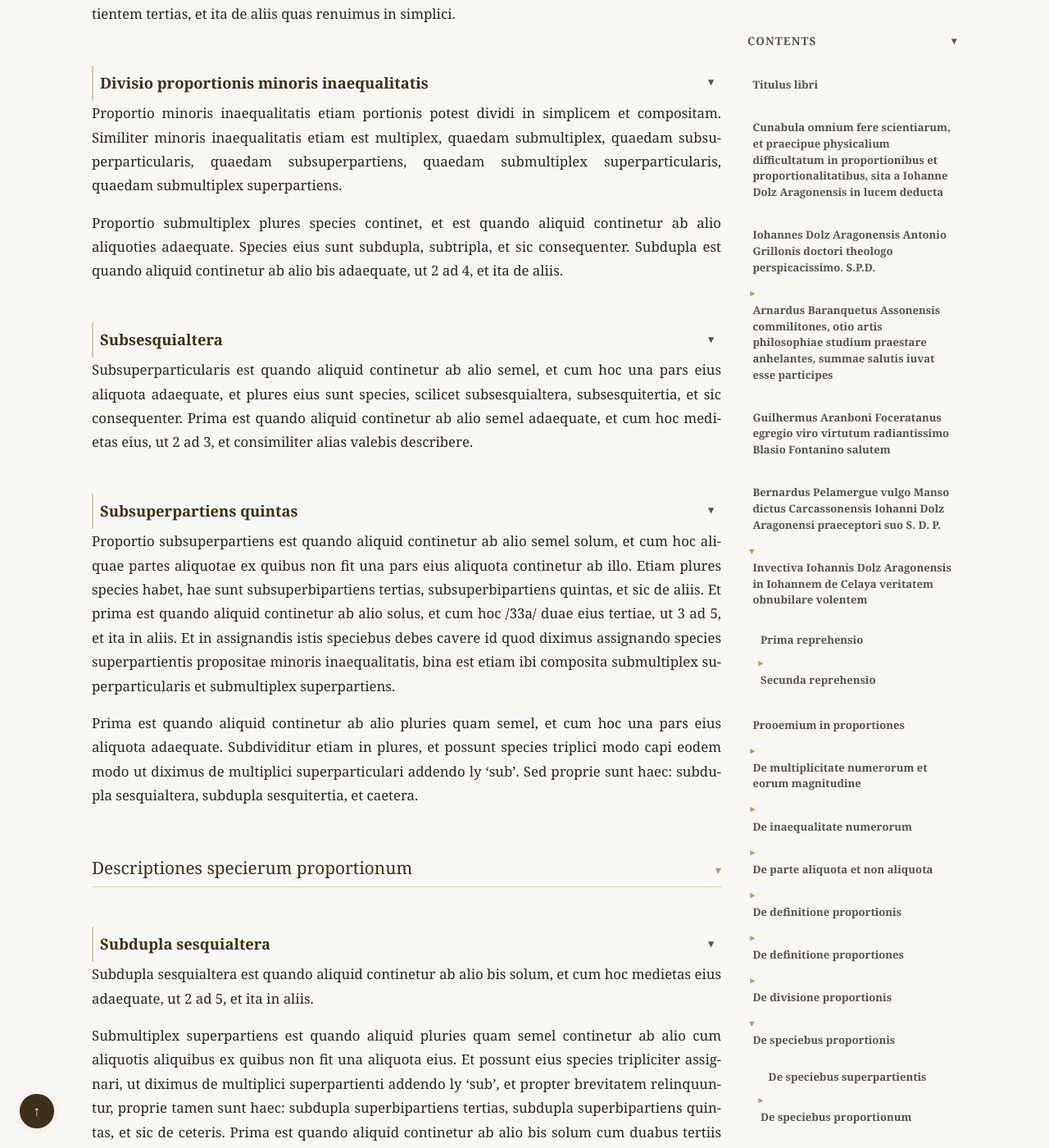
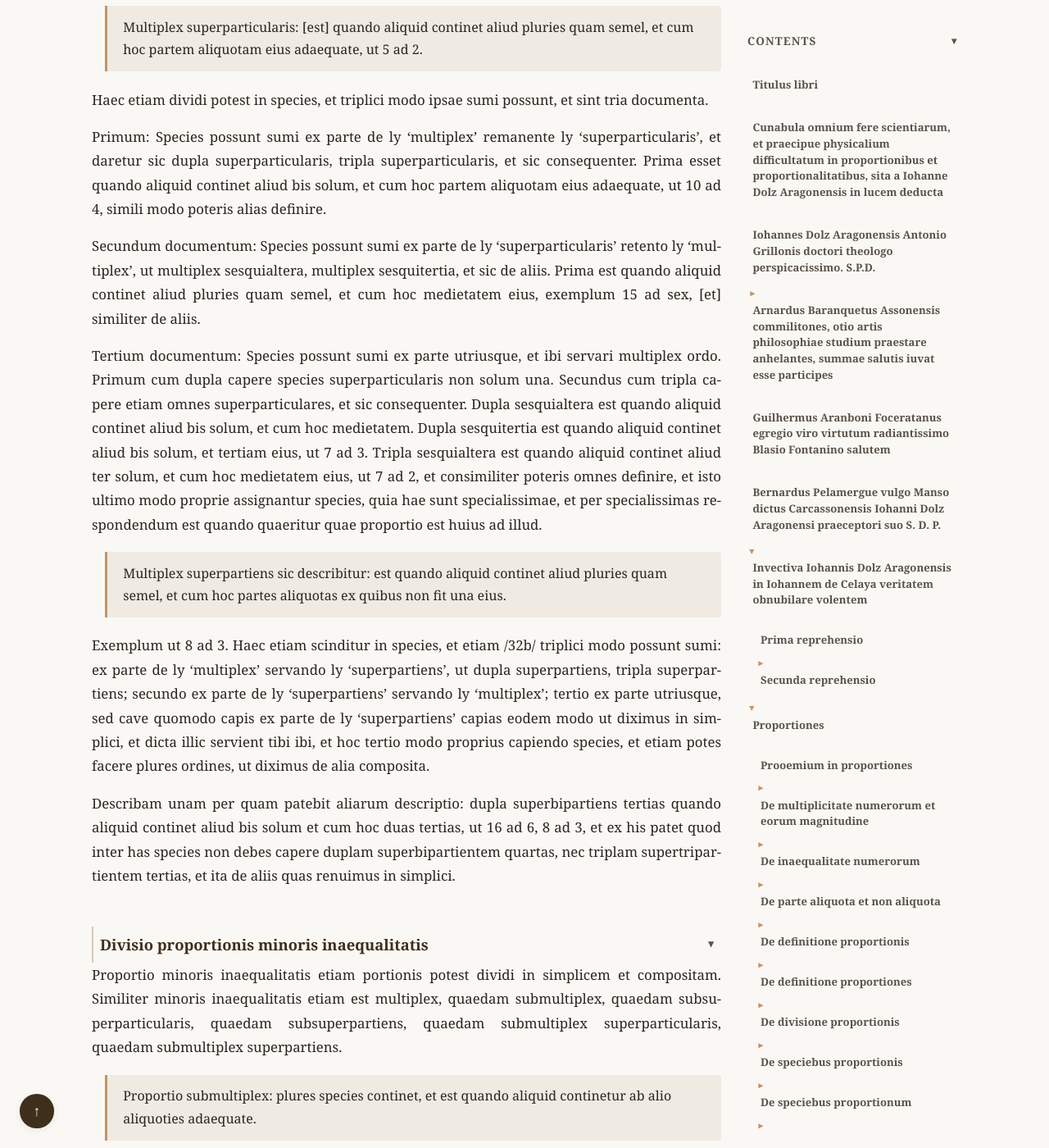
Before and after one commit to JoseBalado/Spanish-Logicians-at-the-University-of-Paris, a Jekyll site: the page built from philosophers/Juan-Dolz-del-Castellar/Cunabula-omnium-fere-scientiarum-1518.md, in a window 1280 px wide and 1400 px high, scrolled down 38615 px. Shown: the whole window at 82% size. Built offline with Jekyll 4.4.1, drawn with Linux system fonts in a browser that asks for light colours; some of the changed text lies outside the part shown.

Commit message:
Dolz, Cunabula, improving definitions

```diff
--- a/philosophers/Juan-Dolz-del-Castellar/Cunabula-omnium-fere-scientiarum-1518.md
+++ b/philosophers/Juan-Dolz-del-Castellar/Cunabula-omnium-fere-scientiarum-1518.md
@@ -363,7 +363,9 @@ Credo iam te, o susurrator, ita obrutum confutatumque te esse, ipsa veritate att
 
 /24/
 
-# Prooemium in proportiones
+# Proportiones
+
+## Prooemium in proportiones
 
 Visa inscitia naturalis philosophiae admodum vos apud Aquitanos vigente, quia eius basim praetermittebant in proportionum et proportionalitatum peritia consistentem fere ab eis inauditarum, cuius potius praeceptoribus quam ipsis causa attribuenda est, ne illorum numero adscribar non valens et honestae scholarium petitioni obviare, tractatum quendam de proportionibus et proportionalitatibus in lucem emittere non mihi alienum visum fuit. Qua in materia licet, plerique peritissimi, quorum verum discipulum me esse scriptum sufficeret, corticem frangentes nucleum degustarint, non tamen insulse nec inpune hanc provintiam assumpsi, tum ob id quod dictum est, tum ut scholarium et boni communis utilitati insudarem. Superflua enim ab aliis pro philosophiae intellectione traduntur, et, si bene respexeris, plura nostrae philosophiae pertinentia omittunt.
 
@@ -384,7 +386,7 @@ Valete.
 
 /25a/
 
-# De multiplicitate numerorum et eorum magnitudine
+## De multiplicitate numerorum et eorum magnitudine
 
 Opus nostrum, ut ordo quispiam observetur memoriam et eruditionem iuvans, cum assidua frequentia, auctore Quintiliano suis in *Institutionibus* oratoriis, articulis secabimus.
 
@@ -430,7 +432,7 @@ Tertium praeambulum: Numerus hic praedicamentalis in binarium, ternarium, quater
 
 Consimiliter de aliis describe. An autem rebus remanentibus ille numerus ad nihilum redigi valeat, metaphysici aut physici est inquisitio, non mathematici alibi illa /26a/ enodavimus.
 
-# De inaequalitate numerorum
+## De inaequalitate numerorum
 
 ### Quartum praeambulum
 
@@ -474,7 +476,11 @@ Valemus etiam dicere non insulse Boetium, dum dixit unitatem appellatione numeri
 
 Sextum praeambulum: Pars aliquota declaranda est, et si in arithmetica enucleetur quoniam, ut patebit nobis, ad proportiones serviet.
 
-Duplex igitur est alicuius pars: quaedam aliquota, quaedam non aliquota. Aliquota ab aliquotiens reddere dicitur, et est illa quae aliquotiens sumpta ipsum adaequate conficit aliquotiens. Expone bis aut ter aut quater et caetera. Non exponas semel, quia si semel sumpta redderet, non pars sed totum esset adaequate exponendum, id est non magis nec minus. Ex hoc inferuntur propositiones concedendae.
+Duplex igitur est alicuius pars: quaedam aliquota, quaedam non aliquota.
+
+> Aliquota: ab aliquotiens reddere dicitur, et est illa quae aliquotiens sumpta ipsum adaequate conficit aliquotiens.
+
+Expone bis aut ter aut quater et caetera. Non exponas semel, quia si semel sumpta redderet, non pars sed totum esset adaequate exponendum, id est non magis nec minus. Ex hoc inferuntur propositiones concedendae.
 
 Prima: Cuiuslibet numeri unitas est pars aliquota, nam quocunque numero dato ipsum unitas aliquotiens sumpta conficit adaequate. Non intelligas conficit, id est componit, sed ad sensum prius datum.
 
@@ -486,7 +492,7 @@ Quarta: Binarius non imparis est pars aliquota. Et ex his ipsum numerum non prop
 
 Patet ultra in quantitatibus continuis non esse ut in numeris; nihil enim est quod cuiuslibet quantitatis continuae pars aliquota nuncupetur. Patet inductive: non pedalitas quia non sesquipedalitatis, nec sesquipedalitas quia non quartae, et caetera. Nihilominus continuorum pars aliquota est, et impar non imparis est pars aliquota.
 
-# De parte aliquota et non aliquota
+## De parte aliquota et non aliquota
 
 ### Pars aliquota dividitur
 
@@ -506,11 +512,15 @@ Si dicas debet definiri opposito modo aliquota ad partem aliquotam, tunc ergo de
 
 ### Pars non aliquota
 
-> Pars non aliquota est quae, non aliquotiens sumpta, ipsum totum conficit adaequate.
+> Pars non aliquota: est quae, non aliquotiens sumpta, ipsum totum conficit adaequate.
 
 Ex hac sequitur definitione quod binarius non est pars non aliquota, quia falsum quod non aliquotiens ipsum totum conficiat adaequate; immo quaternarium aliquotiens conficit adaequate, quod tamen debeat dici pars non aliquota patet: est pars non aliquota ternarii, ergo est non aliquota.
 
-Consequentiam concederet mathematicus, quidquid diceret logicus. Si alio modo definire voluerint, scilicet: "Pars non aliquota est quae aliquotiens sumpta, aliquod totum non conficit adaequate", sequitur quod eadem est pars aliquota et non aliquota. Sic patet de binario, qui est aliquota ut constat, et etiam non aliquota; nam aliquod totum aliquotiens non conficit adaequate, puta binarium.
+Consequentiam concederet mathematicus, quidquid diceret logicus. Si alio modo definire voluerint, scilicet:
+
+> Pars non aliquota: est quae aliquotiens sumpta, aliquod totum non conficit adaequate.
+
+Sequitur quod eadem est pars aliquota et non aliquota. Sic patet de binario, qui est aliquota ut constat, et etiam non aliquota; nam aliquod totum aliquotiens non conficit adaequate, puta binarium.
 
 Resolutio tamen erit haec: descriptio termini spontanea, est et unaquaeque data sustentabilis est, sed consequenter loqui opus est. Prima potest admitti, et diceretur binarium non esse non aliquotam, immo vix illo modo non aliquotam reperies, sed nihilominus diceretur non aliquota binarii aut quinarii; tunc merito negaretur ille arguendi modus: "est non aliquota binarii; ergo est non aliquota".
 
@@ -518,7 +528,7 @@ Mathematicus non sic loqueretur, quia non staret in rigore illius descriptionis;
 
 His praeambulis positis, ponendae /28a/ sunt definitiones hunc primum articulum respicientes.
 
-# De definitione proportionis
+## De definitione proportionis
 
 ### Ad intelligendum Dullaert
 
@@ -546,13 +556,13 @@ Definitiones numeri, unitatis, paris, imparis, pariter paris, et divisiones horu
 
 ### Definitio proportionis
 
-Proportio sic describitur: est unius quantitatis ad alteram quantitatem certa habitudo.
+> Proportio sic describitur: est unius quantitatis ad alteram quantitatem certa habitudo.
 
 Superflue ponitur "aut unius numeri ad alterum numerum", cum numerus sub quantitate comprehendatur. Numerus enim quantitas est discreta, et ex consequenti, quantitas.
 
 Habitudo illa quam in definitione ponimus nihil aliud quam aequalitas vel inaequalitas in aliquo utrique communi censenda est. Et ideo non est proportio in magnitudine angeli ad hominem, cum magnitudinis habitudo non utrique conveniat. Et nota quod ibi non capitur 'inaequale' ut tantum valet sicut 'non-aequale'. Angelus in hac materia non mihi inaequalis diceretur, licet mihi sit non aequalis, sed capitur 'inaequale' ut /29a/ valet magis vel minus.
 
-# De definitione proportiones
+## De definitione proportiones
 
 Circa haec notare debes, plures sibi involvi difficultates.
 
@@ -572,7 +582,7 @@ Septima: An finiti ad infinitum sit proportio, quomodo intelligitur dictum commu
 
 Ideo ad primam respondeamus, pro cuius solutione est sciendum quod, apud nonnullos, proportio multum stricte sumebatur, unde non ponebant proportionem reperiri nisi inter ea quae sunt eiusdem generis subalterni, et ideo sic definiebant:
 
-> Proportio est duarum quantitatum eiusdem generis habitudo.
+> Proportio: est duarum quantitatum eiusdem generis habitudo.
 
 Et ex consequenti non ponebant proportionem inter aliqua duo nisi esset aliquid dimensionis aut multitudinis utrique conveniens, et sic bene situabant proportionem inter duas quantitates continuas, postquam in dimensione utrique convenienti comparari valeant. Similiter et inter duas quantitates discretas, quoniam queunt comparari in multitudine utrique convenienti.
 
@@ -602,11 +612,11 @@ Illa dicuntur proprie comparari in proposito quae in ratione multitudinis compar
 
 Et sic in nostra definitione non opus erit addere ly 'eiusdem generis', sed poterit dari definitio prior, scilicet:
 
-> Proportio est unius quantitatis ad alteram certa habitudo.
+> Proportio: est unius quantitatis ad alteram certa habitudo.
 
 Intelligendo sub nomine quantitatis dimensionem et multitudinem, et non solum multitudinem quoad numerum, sed quoad gradum intensionis, velocitatis, activitatis et aliorum quae diximus. Et similiter sub ly 'certa habitudo' eadem comprehendentur. Verum etiam nec isto modo proportio ponenda est inter aliqua nisi propter aliquid quod utrique sit commune, aut secundum aequalitatem, aut secundum magis vel minus. Nec hoc est redire ad priorem definitionem, quia in ly 'aliquid', ut enucleam, plura ibi comprehendimus quam in alia definitione. Et haec descriptio partim comprehendet Mathematicos, et amplectetur Philosophos. Et antequam alias quaestiones absolvam, ponetur divisio proportionum.
 
-# De divisione proportionis
+## De divisione proportionis
 
 ### Divisio proportionum
 
@@ -614,45 +624,59 @@ Proportionum quaedam aequalitatis, quaedam inaequalitatis.
 
 ### Proportio aequalitas
 
-Proportio aequalitatis /30b/: est unius ad aliud sibi aequale certa habitudo. Et intellige hos terminos ut prius, et etiam in omnibus descriptionibus ponendis. Exemplum, 4 ad 4, pedale ad pedale.
+> Proportio aequalitatis /30b/: est unius ad aliud sibi aequale certa habitudo.
 
-Proportio inaequalitatis: est unius ad aliud sibi inaequale certa habitudo, ut 4 ad 2. Proportio inaequalitatis gemina est, quaedam est maioris inaequalitatis, quaedam minoris inaequalitatis.
+Et intellige hos terminos ut prius, et etiam in omnibus descriptionibus ponendis. Exemplum, 4 ad 4, pedale ad pedale.
 
-Proportio maioris inaequalitatis: est unius ad aliud sibi inaequale certa habitudo maioris facta comparatione ad minus, ut 8 ad 4, 4 ad 2.
+> Proportio inaequalitatis: est unius ad aliud sibi inaequale certa habitudo, ut 4 ad 2.
+
+Proportio inaequalitatis gemina est, quaedam est maioris inaequalitatis, quaedam minoris inaequalitatis.
+
+> Proportio maioris inaequalitatis: est unius ad aliud sibi inaequale certa habitudo maioris facta comparatione ad minus, ut 8 ad 4, 4 ad 2.
 
 ### Proportio minoris inaequalitatis
 
-Proportio minoris inaequalitatis: est unius ad aliud sibi inaequale certa habitudo minore ad maius comparato, ut duorum ad quattuor.
+> Proportio minoris inaequalitatis: est unius ad aliud sibi inaequale certa habitudo minore ad maius comparato, ut duorum ad quattuor.
 
 Proportio maioris inaequalitatis scinditur, nam quaedam simplex, quaedam composita. Simplex dividitur, quaedam multiplex sine addito, quaedam superparticularis, quaedam superpartiens.
 
 ### Proportio multiplex
 
-Proportio multiplex: est quando aliquid continet aliud pluries adaequate, id est, aut bis aut ter aut quater dumtaxat, et sic consequenter, ut quattuor ad duo. Species multiplicis in quas multiplex dividitur plures sunt, dupla, tripla, quadrupla, et caetera.
+> Proportio multiplex: est quando aliquid continet aliud pluries adaequate, id est, aut bis aut ter aut quater dumtaxat, et sic consequenter, ut quattuor ad duo.
+
+Species multiplicis in quas multiplex dividitur plures sunt, dupla, tripla, quadrupla, et caetera.
 
 ### Dupla
 
-Dupla: quando aliquid continet aliud bis praecise, ut quattuor ad duo.
+> Dupla: quando aliquid continet aliud bis praecise, ut quattuor ad duo.
 
 ### Tripla
 
-Tripla: quando aliquid continet aliud ter praecise, et sic consequenter. Exemplum, sex ad duo, et sic valebis de aliis exemplificare.
+> Tripla: quando aliquid continet aliud ter praecise, et sic consequenter.
+
+Exemplum, sex ad duo, et sic valebis de aliis exemplificare.
 
 ### Superparticularis
 
-Proportio superparticularis: est quando aliquid continet aliud semel tantum, et cum hoc unam eius partem aliquotam adaequate, non est curae quae sit illa pars aliquota. Haec in plures species etiam dividitur, in scilicet sesquialteram, sesquitertiam, et sic de aliis.
+> Proportio superparticularis: est quando aliquid continet aliud semel tantum, et cum hoc unam eius partem aliquotam adaequate, non est curae quae sit illa pars aliquota.
+
+Haec in plures species etiam dividitur, in scilicet sesquialteram, sesquitertiam, et sic de aliis.
 
 ### Sesquialtera
 
-Sesquialtera: est quando aliquid continet aliud semel solum, et cum hoc partem aliquotam quae vocatur medietas adaequate. Exemplum, trium ad duo. Sex ad quattuor continet quattuor et binarium, medietatem quaternarii ad sensum dictum in praeambulis.
+> Sesquialtera: est quando aliquid continet aliud semel solum, et cum hoc partem aliquotam quae vocatur medietas adaequate.
+
+Exemplum, trium ad duo. Sex ad quattuor continet quattuor et binarium, medietatem quaternarii ad sensum dictum in praeambulis.
 
 ### Sesquitertia
 
-Proportio sesquitertia: est quando aliquid continet aliud semel solum, et cum hoc partem quae tertia nuncupatur adaequate. Exemplum, quattuor ad 3, 8 ad 6, et ita consimiliter poteris alias species describere et earum exempla dare.
+> Proportio sesquitertia: est quando aliquid continet aliud semel solum, et cum hoc partem quae tertia nuncupatur adaequate.
+
+Exemplum, quattuor ad 3, 8 ad 6, et ita consimiliter poteris alias species describere et earum exempla dare.
 
 ### Superpartiens
 
-Proportio superpartiens, est quando aliquid continet aliud semel solum, et cum hoc partes aliquotas eius ex quibus non fit una /31a/ aliquota illius, ut 5 ad 3 continet ternarium, et cum hoc duas unitates quarum quaelibet est ternarii aliquota, ex quibus non fit nisi binarius, qui, ut vides, non est ternarii aliquota.
+> Proportio superpartiens: est quando aliquid continet aliud semel solum, et cum hoc partes aliquotas eius ex quibus non fit una /31a/ aliquota illius, ut 5 ad 3 continet ternarium, et cum hoc duas unitates quarum quaelibet est ternarii aliquota, ex quibus non fit nisi binarius, qui, ut vides, non est ternarii aliquota.
 
 Sed in assignandis speciebus in quas superpartiens dividitur est difficultas, ut ostendemus.
 
@@ -664,7 +688,7 @@ Primum: Capiendo ly 'bi' et numeros imparem partium aliquotarum, semper ascenden
 
 Secundum documentum: In assignandis istis speciebus, cave ne cum ly 'bi' capias partes aliquotas a numero pari denominatas. Istae enim superbipartiens secundas, superbipartiens quartas, sextas, et caetera, non sunt species superpartientis demonstratur. Nam superbipartiens secundas esset quando aliquid contineret aliud semel solum, et cum hoc duas secundas eius, et cum duae secundae sint totum contineret bis totum, et sic esset dupla, et citius multiplicis species et non superpartientis. Et superbipartiens quartas esset quando aliquid contineret aliud semel /31b/ solum, et cum hoc duas quartas, et cum duae quartae faciant medietatem, iam medietati aequale contineret igitur ipsum et medietatem eius, et sic esset sesquialtera, et species superparticularis et non superpartientis. Consimiliter poterimus deducere de aliis.
 
-# De speciebus proportionis
+## De speciebus proportionis
 
 ### De speciebus superpartientis
 
@@ -682,7 +706,11 @@ Quintum documentum: Procedendo per 'quadri' et partes aliquotas numeri paris, al
 
 ### Proportio composita
 
-Proportio composita partitur, nam quaedam est multiplex superparticularis, quaedam multiplex superpartiens. Multiplex superparticularis [est] quando aliquid continet aliud pluries quam semel, et cum hoc partem aliquotam eius adaequate, ut 5 ad 2. Haec etiam dividi potest in species, et triplici modo ipsae sumi possunt, et sint tria documenta.
+Proportio composita partitur, nam quaedam est multiplex superparticularis, quaedam multiplex superpartiens.
+
+> Multiplex superparticularis: [est] quando aliquid continet aliud pluries quam semel, et cum hoc partem aliquotam eius adaequate, ut 5 ad 2.
+
+Haec etiam dividi potest in species, et triplici modo ipsae sumi possunt, et sint tria documenta.
 
 Primum: Species possunt sumi ex parte de ly 'multiplex' remanente ly 'superparticularis', et daretur sic dupla superparticularis, tripla superparticularis, et sic consequenter. Prima esset quando aliquid continet aliud bis solum, et cum hoc partem aliquotam eius adaequate, ut 10 ad 4, simili modo poteris alias definire.
 
@@ -690,7 +718,9 @@ Secundum documentum: Species possunt sumi ex parte de ly 'superparticularis' ret
 
 Tertium documentum: Species possunt sumi ex parte utriusque, et ibi servari multiplex ordo. Primum cum dupla capere species superparticularis non solum una. Secundus cum tripla capere etiam omnes superparticulares, et sic consequenter. Dupla sesquialtera est quando aliquid continet aliud bis solum, et cum hoc medietatem. Dupla sesquitertia est quando aliquid continet aliud bis solum, et tertiam eius, ut 7 ad 3. Tripla sesquialtera est quando aliquid continet aliud ter solum, et cum hoc medietatem eius, ut 7 ad 2, et consimiliter poteris omnes definire, et isto ultimo modo proprie assignantur species, quia hae sunt specialissimae, et per specialissimas respondendum est quando quaeritur quae proportio est huius ad illud.
 
-Multiplex superpartiens sic describitur: est quando aliquid continet aliud pluries quam semel, et cum hoc partes aliquotas ex quibus non fit una eius. Exemplum ut 8 ad 3. Haec etiam scinditur in species, et etiam /32b/ triplici modo possunt sumi: ex parte de ly 'multiplex' servando ly 'superpartiens', ut dupla superpartiens, tripla superpartiens; secundo ex parte de ly 'superpartiens' servando ly 'multiplex'; tertio ex parte utriusque, sed cave quomodo capis ex parte de ly 'superpartiens' capias eodem modo ut diximus in simplici, et dicta illic servient tibi ibi, et hoc tertio modo proprius capiendo species, et etiam potes facere plures ordines, ut diximus de alia composita.
+> Multiplex superpartiens sic describitur: est quando aliquid continet aliud pluries quam semel, et cum hoc partes aliquotas ex quibus non fit una eius.
+
+Exemplum ut 8 ad 3. Haec etiam scinditur in species, et etiam /32b/ triplici modo possunt sumi: ex parte de ly 'multiplex' servando ly 'superpartiens', ut dupla superpartiens, tripla superpartiens; secundo ex parte de ly 'superpartiens' servando ly 'multiplex'; tertio ex parte utriusque, sed cave quomodo capis ex parte de ly 'superpartiens' capias eodem modo ut diximus in simplici, et dicta illic servient tibi ibi, et hoc tertio modo proprius capiendo species, et etiam potes facere plures ordines, ut diximus de alia composita.
 
 Describam unam per quam patebit aliarum descriptio: dupla superbipartiens tertias quando aliquid continet aliud bis solum et cum hoc duas tertias, ut 16 ad 6, 8 ad 3, et ex his patet quod inter has species non debes capere duplam superbipartientem quartas, nec triplam supertripartientem tertias, et ita de aliis quas renuimus in simplici.
 
@@ -698,16 +728,22 @@ Describam unam per quam patebit aliarum descriptio: dupla superbipartiens tertia
 
 Proportio minoris inaequalitatis etiam portionis potest dividi in simplicem et compositam. Similiter minoris inaequalitatis etiam est multiplex, quaedam submultiplex, quaedam subsuperparticularis, quaedam subsuperpartiens, quaedam submultiplex superparticularis, quaedam submultiplex superpartiens.
 
-Proportio submultiplex plures species continet, et est quando aliquid continetur ab alio aliquoties adaequate. Species eius sunt subdupla, subtripla, et sic consequenter. Subdupla est quando aliquid continetur ab alio bis adaequate, ut 2 ad 4, et ita de aliis.
+> Proportio submultiplex: plures species continet, et est quando aliquid continetur ab alio aliquoties adaequate.
+
+Species eius sunt subdupla, subtripla, et sic consequenter. Subdupla est quando aliquid continetur ab alio bis adaequate, ut 2 ad 4, et ita de aliis.
 
 ### Subsesquialtera
 
-Subsuperparticularis est quando aliquid continetur ab alio semel, et cum hoc una pars eius aliquota adaequate, et plures eius sunt species, scilicet subsesquialtera, subsesquitertia, et sic consequenter. Prima est quando aliquid continetur ab alio semel adaequate, et cum hoc medietas eius, ut 2 ad 3, et consimiliter alias valebis describere.
+> Subsuperparticularis: est quando aliquid continetur ab alio semel, et cum hoc una pars eius aliquota adaequate, et plures eius sunt species, scilicet subsesquialtera, subsesquitertia, et sic consequenter.
+
+Prima est quando aliquid continetur ab alio semel adaequate, et cum hoc medietas eius, ut 2 ad 3, et consimiliter alias valebis describere.
 
 
 ### Subsuperpartiens quintas
 
-Proportio subsuperpartiens est quando aliquid continetur ab alio semel solum, et cum hoc aliquae partes aliquotae ex quibus non fit una pars eius aliquota continetur ab illo. Etiam plures species habet, hae sunt subsuperbipartiens tertias, subsuperbipartiens quintas, et sic de aliis. Et prima est quando aliquid continetur ab alio solus, et cum hoc /33a/ duae eius tertiae, ut 3 ad 5, et ita in aliis. Et in assignandis istis speciebus debes cavere id quod diximus assignando species superpartientis propositae minoris inaequalitatis, bina est etiam ibi composita submultiplex superparticularis et submultiplex superpartiens.
+> Proportio subsuperpartiens: est quando aliquid continetur ab alio semel solum, et cum hoc aliquae partes aliquotae ex quibus non fit una pars eius aliquota continetur ab illo.
+
+Etiam plures species habet, hae sunt subsuperbipartiens tertias, subsuperbipartiens quintas, et sic de aliis. Et prima est quando aliquid continetur ab alio solus, et cum hoc /33a/ duae eius tertiae, ut 3 ad 5, et ita in aliis. Et in assignandis istis speciebus debes cavere id quod diximus assignando species superpartientis propositae minoris inaequalitatis, bina est etiam ibi composita submultiplex superparticularis et submultiplex superpartiens.
 
 Prima est quando aliquid continetur ab alio pluries quam semel, et cum hoc una pars eius aliquota adaequate. Subdividitur etiam in plures, et possunt species triplici modo capi eodem modo ut diximus de multiplici superparticulari addendo ly 'sub'. Sed proprie sunt haec: subdupla sesquialtera, subdupla sesquitertia, et caetera.
 
@@ -715,9 +751,11 @@ Prima est quando aliquid continetur ab alio pluries quam semel, et cum hoc una p
 
 ### Subdupla sesquialtera
 
-Subdupla sesquialtera est quando aliquid continetur ab alio bis solum, et cum hoc medietas eius adaequate, ut 2 ad 5, et ita in aliis.
+> Subdupla sesquialtera: est quando aliquid continetur ab alio bis solum, et cum hoc medietas eius adaequate, ut 2 ad 5, et ita in aliis.
 
-Submultiplex superpartiens est quando aliquid pluries quam semel continetur ab alio cum aliquotis aliquibus ex quibus non fit una aliquota eius. Et possunt eius species tripliciter assignari, ut diximus de multiplici superpartienti addendo ly 'sub', et propter brevitatem relinquuntur, proprie tamen sunt haec: subdupla superbipartiens tertias, subdupla superbipartiens quintas, et sic de ceteris. Prima est quando aliquid continetur ab alio bis solum cum duabus tertiis eius, ut 3 ad 8. Eodem modo valebis alias describere.
+> Submultiplex superpartiens: est quando aliquid pluries quam semel continetur ab alio cum aliquotis aliquibus ex quibus non fit una aliquota eius.
+
+Et possunt eius species tripliciter assignari, ut diximus de multiplici superpartienti addendo ly 'sub', et propter brevitatem relinquuntur, proprie tamen sunt haec: subdupla superbipartiens tertias, subdupla superbipartiens quintas, et sic de ceteris. Prima est quando aliquid continetur ab alio bis solum cum duabus tertiis eius, ut 3 ad 8. Eodem modo valebis alias describere.
 
 Potest tamen breviter, pro omnibus minoris inaequalitatis, ponere unam regulam quae talis est:
 
@@ -757,7 +797,7 @@ Et hoc servit pluribus aliis locis ubi tangitur de hac corruptione geometrica, e
 
 ### Proportionalitas arithmetica
 
-> Proportionalitas arithmetica est excessus similitudo quamquam dissimilitudo.
+> Proportionalitas arithmetica: est excessus similitudo quamquam dissimilitudo.
 
 Do exemplum, ut: 1, 2, 3, 4. Et sic consequenter. Vides semper unitatis servatur excessum cum alia et alia proportione. Quando igitur in physica reperies casum quod mobile in prima parte proportionali moveatur ut 2, in secunda ut 3, et sic consequenter arithmetice, iam scies intelligere quod debes servare similem excessum ut in principio, et si non similem proportionem.
 
@@ -775,9 +815,7 @@ Et sicut in logica, non est inconveniens id esse antecedens et consequens opposi
 
 ### Proportionalitas continua
 
-Tunc proportionalitas continua sic definitur:
-
-> Est similitudo proportionum communicantium in eodem tertio communi medio vel pluribus, sive quando consequens unius est antecedens alterius.
+> Tunc proportionalitas continua sic definitur: est similitudo proportionum communicantium in eodem tertio communi medio vel pluribus, sive quando consequens unius est antecedens alterius.
 
 Exemplum: qualis est proportio 8 ad 4, talis est 4 ad 2. Haec proportionalitas continua dicitur et vocatur continua geometrica propter proportionum similitudinem cum excessus dissimilitudine.
 
@@ -793,9 +831,13 @@ Proportionalitas continua non potest reperiri in proportionalitate arithmetica,
 
 ### Proportionalitas discontinua
 
-> Proportionalitas discontinua est comparatio proportionum.
+> Proportionalitas discontinua: est comparatio proportionum.
 
-Vel si vis, ut dixi, similitudo proportionum inter quas non capitur idem commune, sive inter quas non est consequens unius antecedens alterius. Exemplum ut qualis est proportio 8 ad 4, talis est 2 ad 1. Et haec proportionalitas non reperitur in paucioribus terminis quam 4, sed in pluribus reperiri valet. Patet in exemplo qualis est 3 ad 6, talis est 8 ad 4, et 2 ad 1. Et si petas utrum ibi sit proportionalitas discontinua, qualis est proportio 3 ad 6, talis 8 /35a/ ad 4, dico quod sic.
+Vel si vis, ut dixi:
+
+> Similitudo proportionum inter quas non capitur idem commune, sive inter quas non est consequens unius antecedens alterius.
+
+Exemplum ut qualis est proportio 8 ad 4, talis est 2 ad 1. Et haec proportionalitas non reperitur in paucioribus terminis quam 4, sed in pluribus reperiri valet. Patet in exemplo qualis est 3 ad 6, talis est 8 ad 4, et 2 ad 1. Et si petas utrum ibi sit proportionalitas discontinua, qualis est proportio 3 ad 6, talis 8 /35a/ ad 4, dico quod sic.
 
 
 
```
Also changed, not shown: other parts of philosophers/Juan-Dolz-del-Castellar/Cunabula-omnium-fere-scientiarum-1518.md (+4 -2 lines).
